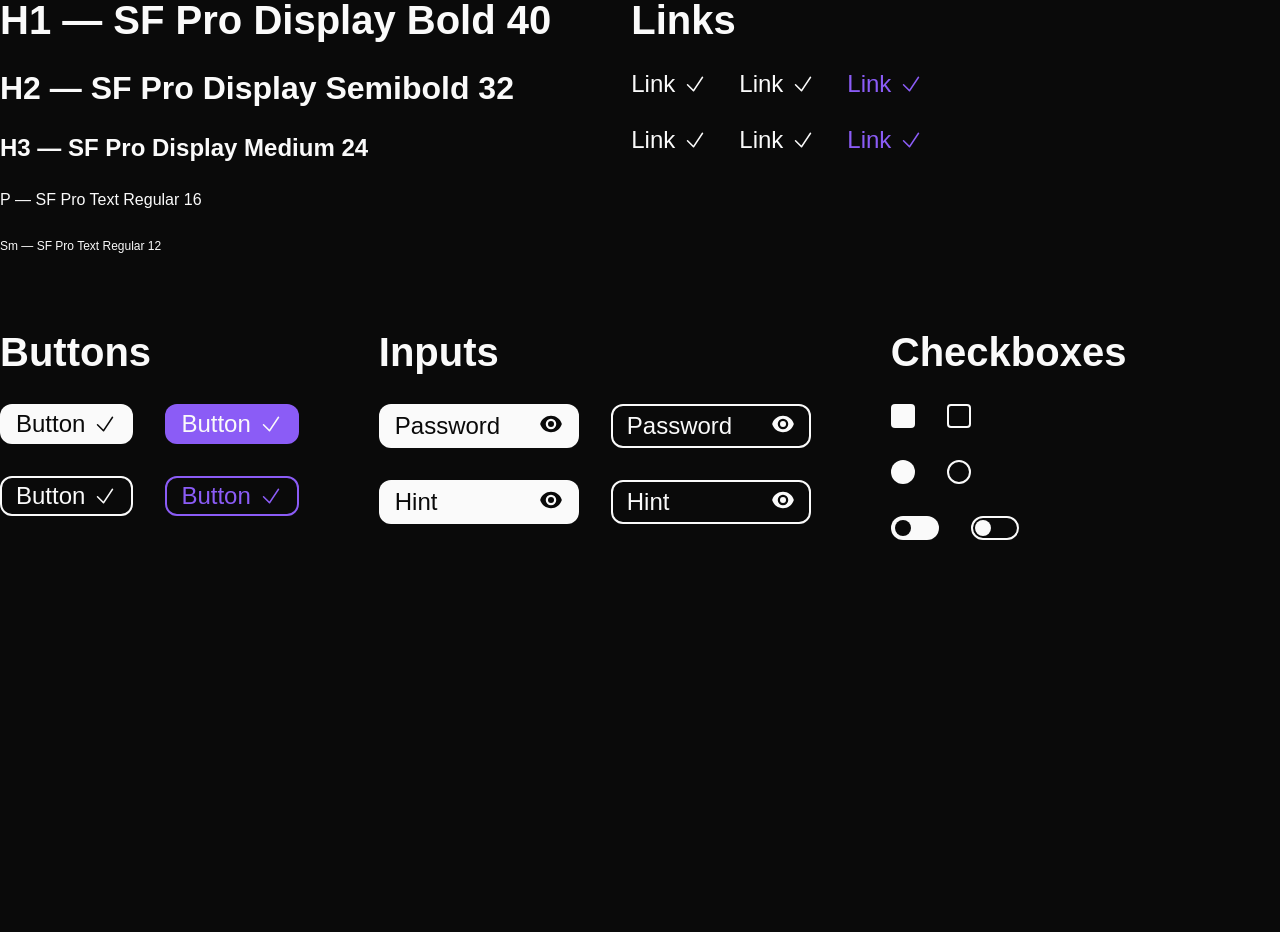
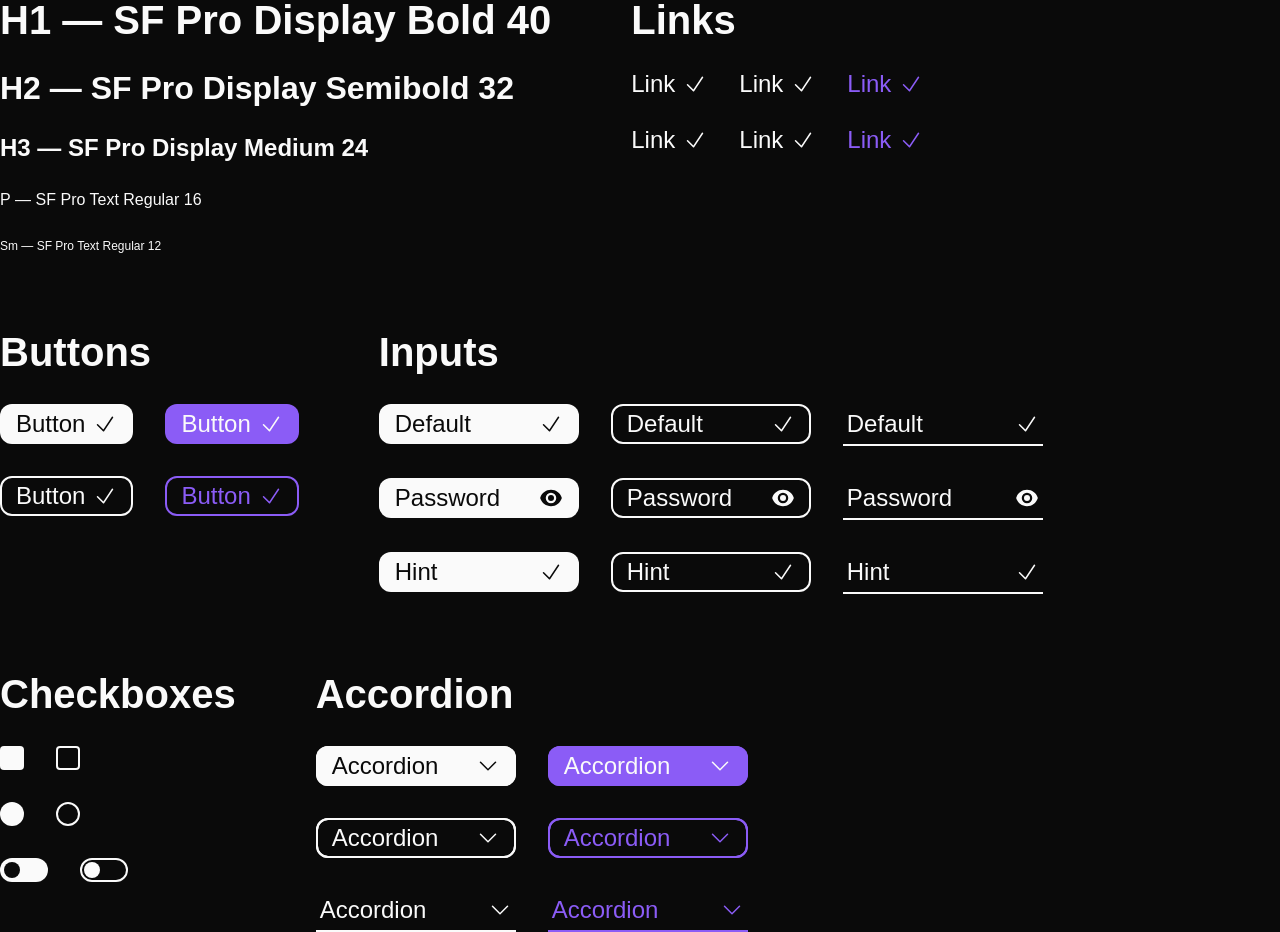
Before and after one commit to Vyakulin/bang-ui, a Next.js app: page /test in a window 1280 px wide. Before the commit the page ends 800 px from the top, so only its background shows below. Built offline with nearby package versions, Linux system fonts and the light colour scheme; a web font is replaced by a local one.

Commit message:
Accordions

```diff
--- a/src/app/test/page.tsx
+++ b/src/app/test/page.tsx
@@ -1,4 +1,4 @@
-import { Button, InputPassword, Checkbox, Radio, Switch, Lnk } from "@/components/Atoms/atoms";
+import { Button, InputPassword, Checkbox, Radio, Switch, Lnk, InputText, Accordion } from "@/components/Atoms/atoms";
 import './style.scss';
 import { HiCheck } from "react-icons/hi2";
 
@@ -51,12 +51,19 @@ export default function Home() {
     <div className="section">
       <h1 className="h1">Inputs</h1>
       <div className="elements">
+        <InputText style="bg">Default</InputText>
+        <InputText style="ol">Default</InputText>
+        <InputText style="line">Default</InputText>
+      </div>
+      <div className="elements">
         <InputPassword style="bg">Password</InputPassword>
         <InputPassword style="ol">Password</InputPassword>
+        <InputPassword style="line">Password</InputPassword>
       </div>
       <div className="elements">
-        <InputPassword style="bg" hint>Hint</InputPassword>
-        <InputPassword style="ol" hint>Hint</InputPassword>
+        <InputText style="bg" hint>Hint</InputText>
+        <InputText style="ol" hint>Hint</InputText>
+        <InputText style="line" hint>Hint</InputText>
       </div>
     </div>
     <div className="section">
@@ -74,6 +81,33 @@ export default function Home() {
         <Switch style='ol' name="test"/>
       </div>
     </div>
+    <div className="section">
+      <h1 className="h1">Accordion</h1>
+      <div className="elements">
+        <Accordion style='bg' color="w">
+          Some text for the accordion
+        </Accordion>
+        <Accordion style='bg' color="a">
+          Some text for the accordion
+        </Accordion>
+      </div>
+      <div className="elements">
+        <Accordion style='ol' color="w">
+          Some text for the accordion
+        </Accordion>
+        <Accordion style='ol' color="a">
+          Some text for the accordion
+        </Accordion>
+      </div>
+      <div className="elements">
+        <Accordion style='line' color="w">
+          Some text for the accordion
+        </Accordion>
+        <Accordion style='line' color="a">
+          Some text for the accordion
+        </Accordion>
+      </div>
+    </div>
    </div>
   );
 }
--- a/src/components/Atoms/atoms.tsx
+++ b/src/components/Atoms/atoms.tsx
@@ -3,7 +3,7 @@
 import clsx from "clsx";
 import '@/components/Atoms/style.scss';
 import { MouseEventHandler, useState } from "react";
-import { HiCheck, HiEye, HiEyeSlash } from "react-icons/hi2";
+import { HiCheck, HiEye, HiEyeSlash, HiChevronDown } from "react-icons/hi2";
 import Link from "next/link";
 import { Url } from "next/dist/shared/lib/router/router";
 
@@ -167,3 +167,42 @@ export function Switch({
     </label>
   )
 }
+
+export function Accordion({
+  children,
+  style = 'bg',
+  text = 'h3',
+  className,
+  color = 'w',
+  name = 'Accordion',
+} : Props
+) {
+
+  const [isHidden, setIsHidden] = useState(true);
+  const click = () => {
+    setIsHidden(!isHidden);
+  }
+
+  return (
+    <div className={clsx({
+      [`accordion accordion-${style}-${color} ${className}`]: true
+    })}>
+      <div className={clsx({
+          [`accordion-name button button-${style}-${color} ${text} ${className}`]: true,
+          [`accordion-name-open`]: !isHidden
+        })}
+        onClick={click}>
+        <span>
+          {name}
+        </span>
+        <HiChevronDown />
+      </div>
+      <span className={clsx({
+        [`accordion-text p`]: true,
+        [`accordion-text-open`]: !isHidden
+      })}>
+        {children}
+      </span>
+    </div>
+  )
+}
--- a/src/components/Atoms/style.scss
+++ b/src/components/Atoms/style.scss
@@ -41,15 +41,25 @@
 }
 @mixin ol($color) {
   outline-offset: -1 * v.$outlineWidth;
-  outline-width: v.$outlineWidth;
-  outline-style: solid;
-  outline-color: $color;
+  outline: v.$outlineWidth solid $color;
   color: $color;
 }
 @mixin ol-hover($color) {
   @media (pointer: fine) {
     &:hover {
       @include ol($color);
+    }
+  }
+}
+@mixin line($color) {
+  color: $color;
+  border-bottom: v.$outlineWidth solid $color;
+  border-radius: 0;
+}
+@mixin line-hover($color) {
+  @media (pointer: fine) {
+    &:hover {
+      @include line($color);
     }
   }
 }
@@ -91,6 +101,9 @@
   align-items: center;
   --width: 50rem;
   width: var(--width);
+  h3 {
+    display: flex;
+  }
   input {
     position: absolute;
     font: inherit;
@@ -155,7 +168,19 @@
     @include ol-hover(v.$a2);
   }
 }
-
+.input-line {
+  padding: 2rem 1rem;
+  @include line(v.$w);
+  @include line-hover(v.$w2);
+  &:focus-within {
+    @include line(v.$a);
+    @include line-hover(v.$a2);
+  }
+  &.valid span, &:focus-within span  {
+    margin-left: -1rem;
+    margin-top: -12rem;
+  }
+}
 
 // Other inputs
 .checkbox-bg {
@@ -228,6 +253,8 @@
     margin-left: 6rem;
   }
 }
+
+// Link
 .link {
   display: inline-flex;
   gap: 2rem;
@@ -278,3 +305,82 @@
     }
   }
 }
+
+// Accordion
+.accordion {
+  display: inline-flex;
+  flex-direction: column;
+  border-radius: v.$radius;
+  padding: 0;
+  gap: 0;
+  width: 50rem;
+  .accordion-name {
+    display: flex;
+    justify-content: space-between;
+    width: inherit;
+  }
+  .accordion-name-open svg {
+    transform: rotate(180deg);
+  }
+  .accordion-text {
+    opacity: 0;
+    height: 0;
+    width: inherit;
+    transform: translateY(-10rem);
+    z-index: -1;
+  }
+  .accordion-text-open {
+    opacity: 1;
+    height: auto;
+    transform: translateY(0);
+    z-index: 0;
+    padding: 1rem 4rem;
+  }
+}
+
+.accordion-bg-w {
+  @include bg(v.$w, v.$b);
+  .accordion-text-open {
+    border-top: v.$outlineWidth solid v.$w2;
+  }
+}
+.accordion-bg-a {
+  @include bg(v.$a, v.$w);
+  .accordion-text-open {
+    border-top: v.$outlineWidth solid v.$a2;
+  }
+}
+.accordion-ol-w {
+  @include ol(v.$w);
+}
+.accordion-ol-a {
+  @include ol(v.$a);
+}
+.accordion-line-w {
+  @include line(v.$w);
+  .accordion-name {
+    padding: 2rem 1rem;
+    @media (pointer: fine) {
+      &:hover {
+        color: v.$w2;
+      }
+    }
+  }
+  .accordion-text-open {
+    padding: 0 1rem 1rem;
+  }
+}
+.accordion-line-a {
+  @include line(v.$a);
+  .accordion-name {
+    padding: 2rem 1rem;
+    @media (pointer: fine) {
+      &:hover {
+        color: v.$a2;
+      }
+    }
+  }
+  .accordion-text-open {
+    padding: 0 1rem 1rem;
+  }
+}
```
